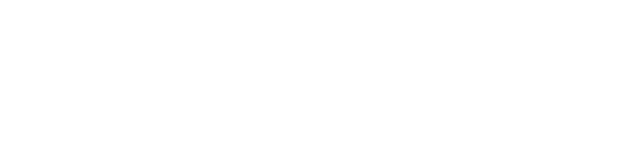
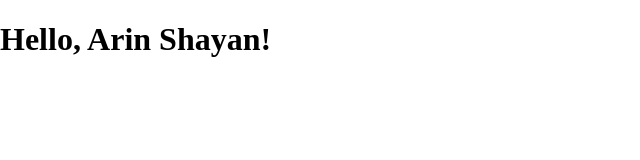
Before and after one commit to NitiDixit/template-test, a plain HTML site: page index.html in a window 1280 px wide. Shown: the whole page, without its empty margins (0-640 px from the left). Drawn offline with Linux system fonts and the light colour scheme.

Commit message:
hello message

```diff
--- a/index.html
+++ b/index.html
@@ -9,6 +9,7 @@
     <link rel="stylesheet" href="style.css">
 </head>
 <body>
+    <h1>Hello, Arin Shayan!</h1>
 
     <!-- Script -->
     <script src="script.js"></script>
```
